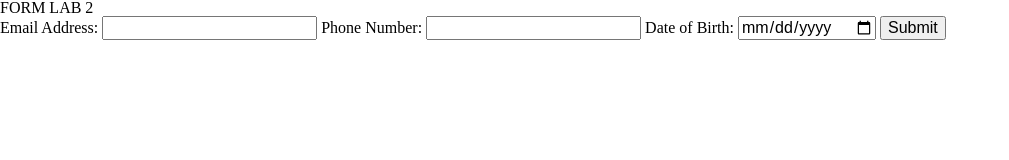
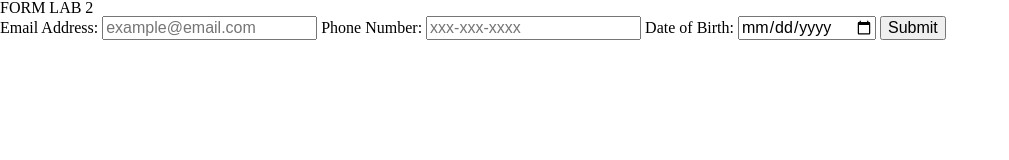
Before and after one commit to ITMD362-org-HailieJJ/lab2, a plain HTML site: page index.html in a window 1280 px wide. Shown: the whole page, without its empty margins (0-1009 px from the left). Drawn offline with Linux system fonts and the light colour scheme.

Commit message:
Added html attributes to inputs
did not add any submit attributes bc i don't know where it goes

```diff
--- a/index.html
+++ b/index.html
@@ -17,15 +17,16 @@
   <h1>FORM LAB 2</h1>
   <form>
     <label for="email">Email Address:</label>
-    <input type="email" id="email" name="email">
-    <!--require @ symbol -->
+    <input type="email" id="email" name="email" pattern="[^@\s]+@[^@\s]+" title="Invalid email address" placeholder="example@email.com" required>
     <label for="pnumber">Phone Number:</label>
-    <input type="tell" id="pnumber" name="pnumber">
-    <!--Maybe use tell-->
+    <input type="tel" id="pnumber" name="pnumber" pattern="[0-9]{3}-[0-9]{3}-[0-9]{4}" autocomplete="cc-number" placeholder="xxx-xxx-xxxx" required />
+    <!--need to fix-->
     <label for="dBirth">Date of Birth:</label>
-    <input type="date" id="dBirth" name="dBirth">
-    <!--How to limit date type?-->
+    <input type="date" id="dBirth" name="dBirth" required>
+    <!--Maybe use javascript to limit date to today
+        https://stackoverflow.com/questions/32378590/set-date-input-fields-max-date-to-today-->
     <input type="submit" value="Submit">
+    <!--may need to look at input attribute again for submit-->
   </form>
 </body>
 </html>
```
